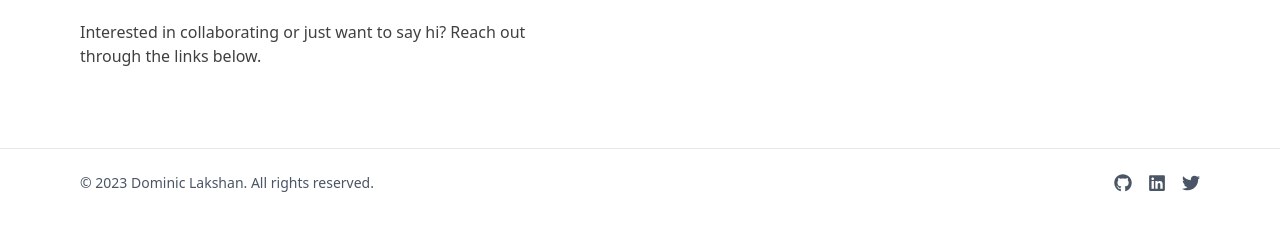
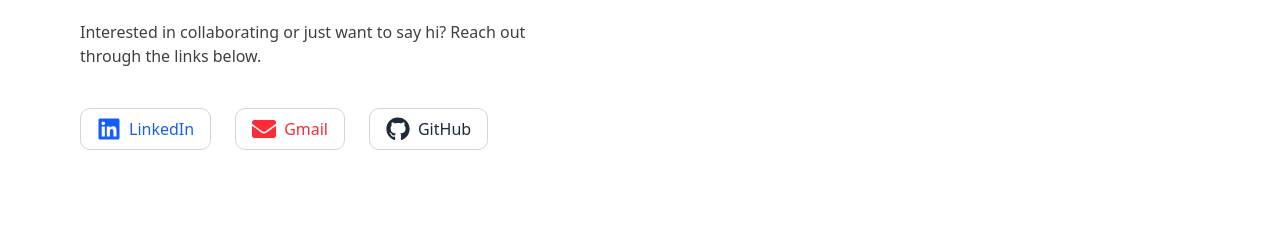
Before and after one commit to lakshankd/Portfolio, a Next.js app: page / in a window 1280 px wide. Shown: the part 4250-4490 px from the top of the page. Before the commit the page ends 4467 px from the top, so only its background shows below. Built offline with nearby package versions, Linux system fonts and the light colour scheme.

Commit message:
feat: implement ContactSection with animated contact methods and links

```diff
--- a/src/components/landing/contact-section.jsx
+++ b/src/components/landing/contact-section.jsx
@@ -1,10 +1,54 @@
 "use client";
 
 import React from "react";
+import { motion } from "motion/react";
+import { FaGithub, FaLinkedin, FaEnvelope } from "react-icons/fa";
+import Link from "next/link";
+
+const contactMethods = [
+  {
+    name: "LinkedIn",
+    icon: <FaLinkedin size={24} />,
+    link: "https://www.linkedin.com/in/dominic-lakshan-1b710927a/",
+    color: "text-blue-600 dark:text-blue-400",
+  },
+  {
+    name: "Gmail",
+    icon: <FaEnvelope size={24} />,
+    link: "mailto:dominiclakshank@gmail.com",
+    color: "text-red-500 dark:text-red-400",
+  },
+  {
+    name: "GitHub",
+    icon: <FaGithub size={24} />,
+    link: "https://github.com/lakshankd",
+    color: "text-gray-800 dark:text-gray-200",
+  },
+];
+
+const containerVariants = {
+  hidden: {},
+  show: {
+    transition: {
+      staggerChildren: 0.2,
+    },
+  },
+};
+
+const itemVariants = {
+  hidden: { opacity: 0, y: 20 },
+  show: {
+    opacity: 1,
+    y: 0,
+    transition: {
+      type: "spring",
+      damping: 14,
+      stiffness: 100,
+    },
+  },
+};
 
 const ContactSection = () => {
-  const words = `Oxygen gets you high. In a catastrophic emergency, we're taking giant, panicked breaths. Suddenly you become euphoric, docile. You accept your fate. It's all right here. Emergency water landing, six hundred miles an hour. Blank faces, calm as Hindu cows
-`;
   return (
     <section className="md:w-6xl h-full mx-auto pb-10">
       <h2 className="max-w-6xl pl-4 mx-auto text-xl md:text-5xl font-bold text-neutral-800 dark:text-neutral-200 font-sans">
@@ -14,6 +58,27 @@ const ContactSection = () => {
         Interested in collaborating or just want to say hi? Reach out through
         the links below.
       </p>
+      <motion.div
+        className="flex justify-items-start items-center gap-6 flex-wrap py-10 max-w-6xl pl-4"
+        variants={containerVariants}
+        initial="hidden"
+        whileInView="show"
+        viewport={{ once: true }}
+      >
+        {contactMethods.map((contact, index) => (
+          <motion.a
+            key={index}
+            href={contact.link}
+            target="_blank"
+            rel="noopener noreferrer"
+            variants={itemVariants}
+            className={`flex items-center gap-2 border dark:border-gray-700 border-gray-300 rounded-lg px-4 py-2 hover:shadow-lg transition duration-300 ${contact.color}`}
+          >
+            {contact.icon}
+            <span className="text-base font-medium">{contact.name}</span>
+          </motion.a>
+        ))}
+      </motion.div>
     </section>
   );
 };
```
